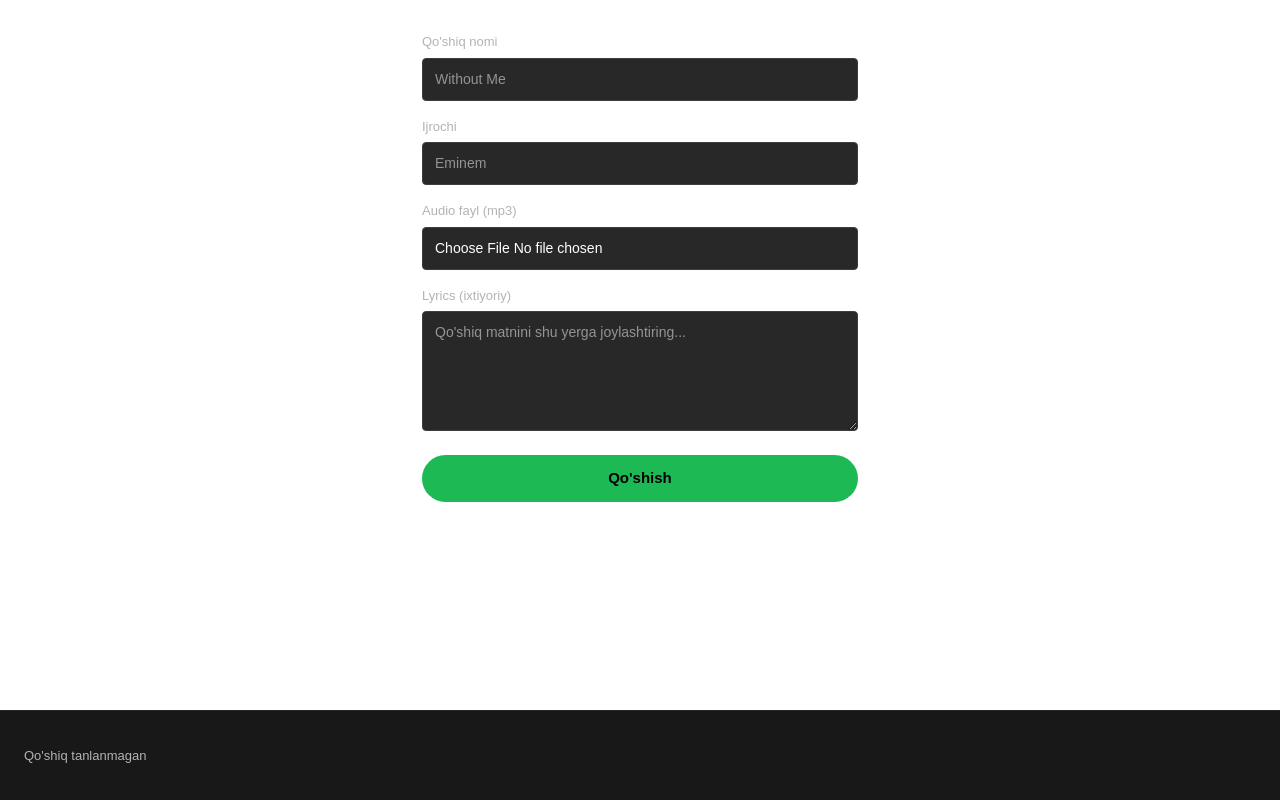
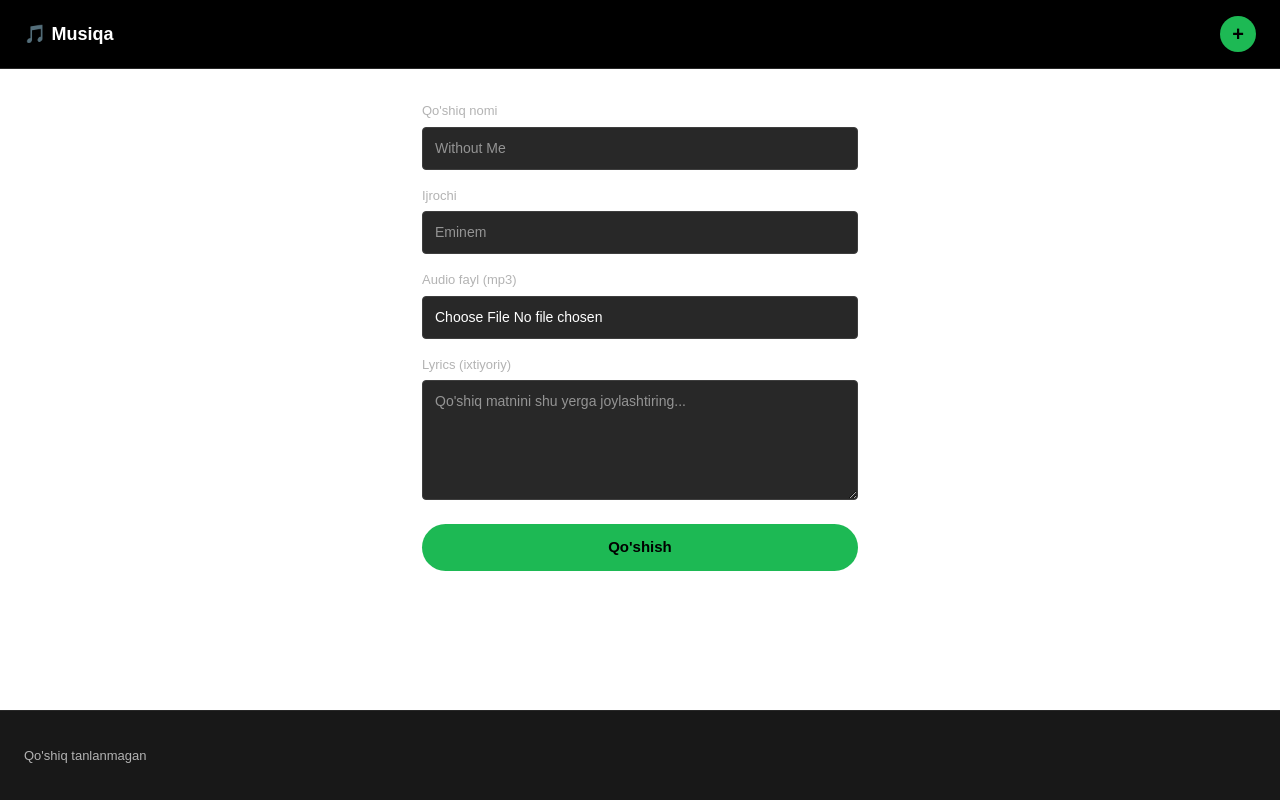
Before and after one commit to Muhammadqodir006/music-app-frontend, a Next.js app: page /add-song in a window 1280 px wide. Built offline with nearby package versions, Linux system fonts and the light colour scheme; no server answers.

Commit message:
added navbar and songform

```diff
--- a/app/layout.tsx
+++ b/app/layout.tsx
@@ -1,5 +1,6 @@
 import type { Metadata } from "next";
 import { PlayerProvider } from "@/context/PlayerContext";
+import Navbar from "@/components/Navbar/Navbar";
 import Player from "../components/Player/Player";
 import "./globals.css";
 
@@ -17,8 +18,9 @@ export default function RootLayout({
     <html lang="uz">
       <body>
         <PlayerProvider>
+          <Navbar />
           <main>{children}</main>
-          {<Player /> }
+          <Player />
         </PlayerProvider>
       </body>
     </html>
--- /dev/null
+++ b/components/Navbar/Navbar.module.css
@@ -0,0 +1,47 @@
+.nav {
+    display: flex;
+    align-items: center;
+    justify-content: space-between;
+    padding: 12px 16px;
+    background-color: #000;
+    border-bottom: 1px solid #282828;
+    position: sticky;
+    top: 0;
+    z-index: 50;
+}
+
+.logo {
+    font-size: 16px;
+    font-weight: 700;
+    color: #fff;
+    text-decoration: none;
+}
+
+.addLink {
+    display: flex;
+    align-items: center;
+    justify-content: center;
+    width: 36px;
+    height: 36px;
+    border-radius: 50%;
+    background-color: #1db954;
+    color: #000;
+    font-size: 20px;
+    font-weight: 700;
+    text-decoration: none;
+    line-height: 1;
+}
+
+.addLink:hover {
+    transform: scale(1.05);
+}
+
+@media (min-width: 768px) {
+    .nav{
+        padding: 16px 24px;
+    }
+
+    .logo {
+        font-size: 18px;
+    }
+}
--- /dev/null
+++ b/components/Navbar/Navbar.tsx
@@ -0,0 +1,11 @@
+import Link from "next/link"
+import styles from "./Navbar.module.css";
+
+export default function Navbar() {
+    return (
+        <nav className={styles.nav}>
+            <Link href="/" className={styles.logo}>🎵 Musiqa</Link>
+            <Link href="/add-song" className={styles.addLink} aria-label="Qo'shiq qo'shish">+</Link>
+        </nav>
+    );
+}
--- a/components/SongForm/SongForm.tsx
+++ b/components/SongForm/SongForm.tsx
@@ -1,6 +1,6 @@
 'use client';
 
-import { useState } from 'react';
+import { useState, useRef } from 'react';
 import { useRouter } from 'next/navigation';
 import { createSong } from '../../lib/api';
 import { usePlayer } from '../../context/PlayerContext';
@@ -17,9 +17,15 @@ export default function SongForm() {
   const [submitting, setSubmitting] = useState(false);
   const [error, setError] = useState<string | null>(null);
 
+  // ref darhol (render kutmasdan) o'zgaradi — shuning uchun tez-tez bosishdan himoya qiladi
+  const isSubmittingRef = useRef(false);
+
   const handleSubmit = async (e: React.FormEvent) => {
     e.preventDefault();
     setError(null);
+
+    // Agar allaqachon yuborilayotgan bo'lsa — darhol chiqib ketamiz
+    if (isSubmittingRef.current) return;
 
     if (!title.trim() || !artist.trim()) {
       setError("Qo'shiq nomi va ijrochi majburiy");
@@ -30,15 +36,17 @@ export default function SongForm() {
       return;
     }
 
+    isSubmittingRef.current = true;
+    setSubmitting(true);
+
     try {
-      setSubmitting(true);
       await createSong({ title, artist, lyrics, audio: audioFile });
       await refreshPlaylist();
       router.push('/');
     } catch (err) {
       setError("Qo'shishda xatolik yuz berdi");
       console.error(err);
-    } finally {
+      isSubmittingRef.current = false;
       setSubmitting(false);
     }
   };
```
